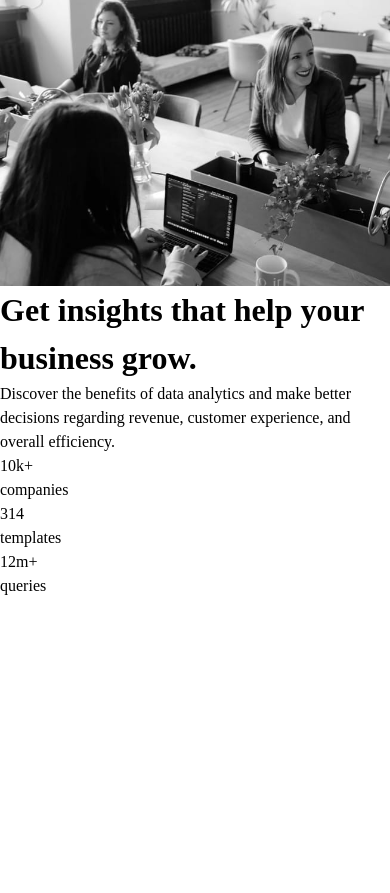
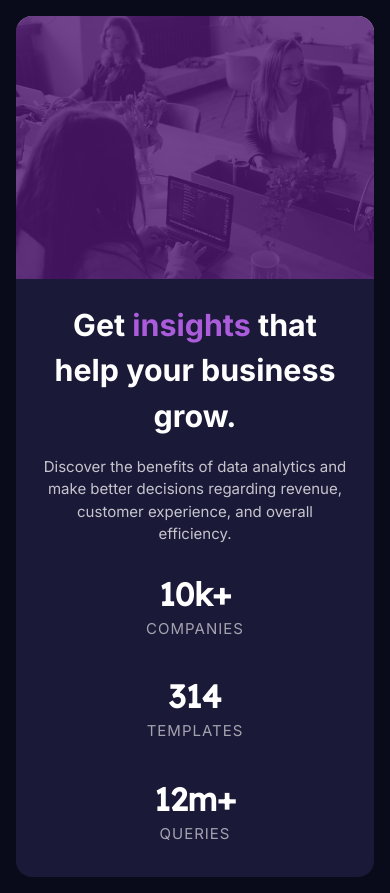
Before and after one commit to ItsJPerez/Stats-Card-FEM, a plain HTML site: page index.html in a window 390 px wide. Before the commit the page ends 844 px from the top, so only its background shows below. Drawn offline with Linux system fonts and the light colour scheme.

Commit message:
Styles improved upon for mobile responsivenes

```diff
--- a/Styles/styles.css
+++ b/Styles/styles.css
@@ -0,0 +1,84 @@
+main{
+    border-radius: 1rem;
+    overflow: hidden;
+}
+.card{
+    background-color: var(--Card-BG);
+    padding: 1rem;
+    display: flex;
+    flex-direction: column;
+    text-align: center;
+}
+.desc{
+    padding: .5rem;
+}
+.desc-heading{
+    color: var(--White);
+    font-family: 'Inter';
+    font-size: 1.9rem;
+    margin-bottom: 1rem;
+}
+.desc-paragraph{
+    color: var(--Main-PG);
+    font-family: 'Inter';
+    font-size: 15px;
+}
+.stats-container{
+    padding: 1rem;
+    display: flex;
+    flex-direction: column;
+    gap: 2rem;
+}
+span{
+    color: var(--Accent);
+}
+
+.number{
+    color: var(--White);
+    font-family: 'Lexend Deca';
+    font-size: 2rem;
+    font-weight: 700;
+}
+.category{
+    color: var(--Stats);
+    text-transform: uppercase;
+    font-family: 'Inter';
+    font-size: 15px;
+    letter-spacing: 1px;
+}
+picture{
+    position: relative;
+}
+.gradient{
+    height: 100%;
+    width: 100%;
+    background-color:hsl(277, 66%, 27%);
+    position: absolute;
+    opacity: .8;
+}
+img{
+    width: 100%;
+    height: 100%;
+    /* Added property below */
+    object-fit: cover;
+}
+
+
+
+
+/* Media Queries */
+@media(min-width:475px){
+}
+@media(min-width:640px){
+
+}
+@media(min-width:768px){
+
+}
+@media(min-width:1024px){
+}
+@media(min-width:1280px){
+
+}
+@media(min-width:1536px){
+}
--- a/Styles/utils.css
+++ b/Styles/utils.css
@@ -2,6 +2,9 @@
     --Main-BG: hsl(233, 47%, 7%);
     --Card-BG: hsl(244, 38%, 16%);
     --Accent:hsl(277, 64%, 61%);
+    --White:hsl(0, 0%, 100%);
+    --Main-PG:hsla(0, 0%, 100%, 0.75);
+    --Stats:hsla(0, 0%, 100%, 0.6);
 }
 
 
@@ -14,8 +17,13 @@
   }
 
   body {
+    background-color: var(--Main-BG);
+    display: grid;
+    place-content: center;
+    min-height: 100vh;
     line-height: 1.5;
     -webkit-font-smoothing: antialiased;
+    margin: 1rem;
   }
 
   img, picture, video, canvas, svg {
@@ -30,3 +38,57 @@
   p, h1, h2, h3, h4, h5, h6 {
     overflow-wrap: break-word;
   }
+
+  .container {
+    width: 100%;
+    margin-left: auto;
+    margin-right: auto;
+  }
+
+
+
+
+@media (min-width: 475px) {
+  .container {
+    max-width: 475px;
+  }
+}
+
+
+@media (min-width: 640px) {
+  .container {
+    max-width: 640px;
+  }
+}
+
+
+@media (min-width: 768px) {
+  .container {
+    max-width: 768px;
+  }
+}
+
+
+@media (min-width: 1024px) {
+  .container {
+    max-width: 1024px;
+  }
+
+  .section {
+    margin-top: 10rem;
+  }
+}
+
+
+@media (min-width: 1280px) {
+  .container {
+    max-width: 1280px;
+  }
+}
+
+
+@media (min-width: 1536px) {
+  .container {
+    max-width: 1536px;
+  }
+}
```
